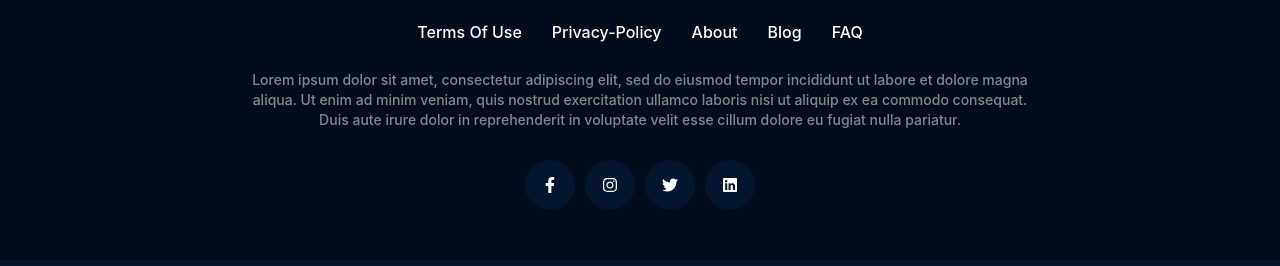
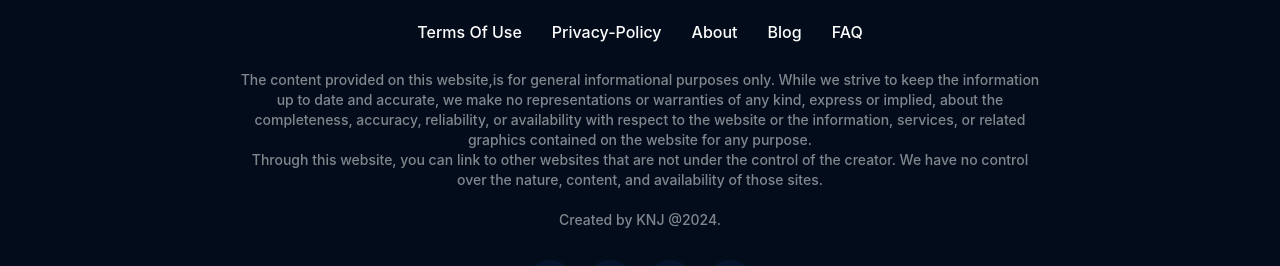
Before and after one commit to kentshin/MovieStreamWebApp, a React (Vite) app in the folder movieStreamWebApp/: page / in a window 1280 px wide. Shown: the part 1098-1364 px from the top of the page. Built offline with nearby package versions, Linux system fonts and the light colour scheme; no server answers.

Commit message:
Color theme, logo, disclaimer cuztomization completion

```diff
--- a/movieStreamWebApp/src/components/footer/Footer.jsx
+++ b/movieStreamWebApp/src/components/footer/Footer.jsx
@@ -22,12 +22,17 @@ const Footer = () => {
                     <li className="menuItem">FAQ</li>
                 </ul>
                 <div className="infoText">
-                    Lorem ipsum dolor sit amet, consectetur adipiscing elit, sed
-                    do eiusmod tempor incididunt ut labore et dolore magna
-                    aliqua. Ut enim ad minim veniam, quis nostrud exercitation
-                    ullamco laboris nisi ut aliquip ex ea commodo consequat.
-                    Duis aute irure dolor in reprehenderit in voluptate velit
-                    esse cillum dolore eu fugiat nulla pariatur.
+                The content provided on this website,is for general informational purposes only.
+                While we strive to keep the information up to date and accurate,
+                we make no representations or warranties of any kind, express or implied,
+                about the completeness, accuracy, reliability,
+                or availability with respect to the website or the information, services,
+                or related graphics contained on the website for any purpose.
+                <br></br>
+                Through this website, you can link to other websites that are not under the control of the creator.
+                We have no control over the nature, content, and availability of those sites.
+                <br/><br/>
+                Created by KNJ @2024.
                 </div>
                 <div className="socialIcons">
                     <span className="icon">
--- a/movieStreamWebApp/src/components/footer/footer_style.scss
+++ b/movieStreamWebApp/src/components/footer/footer_style.scss
@@ -28,7 +28,7 @@
                 font-size: 16px;
             }
             &:hover {
-                color: var(--pink);
+                color: var(--green);
             }
         }
     }
@@ -60,8 +60,8 @@
             cursor: pointer;
             transition: all ease 0.3s;
             &:hover {
-                box-shadow: 0 0 0.625em var(--pink);
-                color: var(--pink);
+                box-shadow: 0 0 0.625em var(--green);
+                color: var(--green);
             }
         }
     }
--- a/movieStreamWebApp/src/components/header/Header.jsx
+++ b/movieStreamWebApp/src/components/header/Header.jsx
@@ -7,7 +7,7 @@ import { useNavigate, useLocation } from "react-router-dom";
 import "./header_style.scss";
 
 import ContentWrapper from "../contentWrapper/contentWrapper";
-import logo from "../../assets/movix-logo.png";
+import logo from "../../assets/logo.png";
 
 const Header = () => {
     const [show, setShow] = useState("top");
--- a/movieStreamWebApp/src/components/header/header_style.scss
+++ b/movieStreamWebApp/src/components/header/header_style.scss
@@ -31,6 +31,7 @@
         cursor: pointer;
         img {
             height: 50px;
+            border-radius: 50%;
         }
     }
     .menuItems {
@@ -56,7 +57,7 @@
             }
             cursor: pointer;
             &:hover {
-                color: var(--pink);
+                color: var(--green);
             }
         }
     }
--- a/movieStreamWebApp/src/index.scss
+++ b/movieStreamWebApp/src/index.scss
@@ -16,9 +16,10 @@
   --black-lighter: #1c4b91;
   --black-light: #173d77;
   --pink: #da2f68;
+  --green: #38b000;
   --orange: #f89e00;
-  --purp: #982587;
-  --gradient: linear-gradient(98.37deg, #f89e00 0.99%, #da2f68 100%);
+  --purp: #034e1a;
+  --gradient: linear-gradient(98.37deg, #38b000 0.99%, #9ef01a 100%);
 }
 
 * {
```
Also changed, not shown: movieStreamWebApp/src/assets/logo.png (added).
